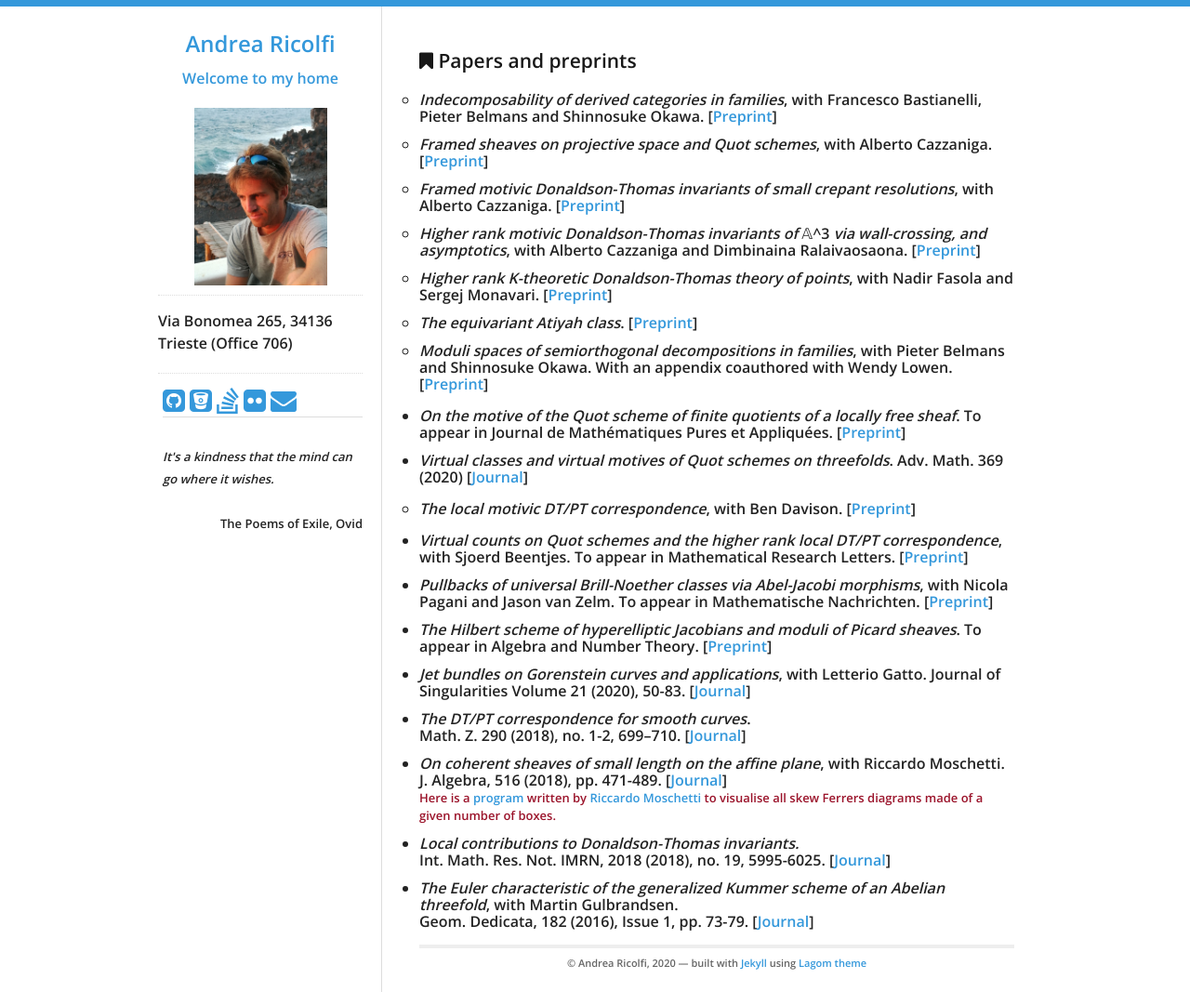
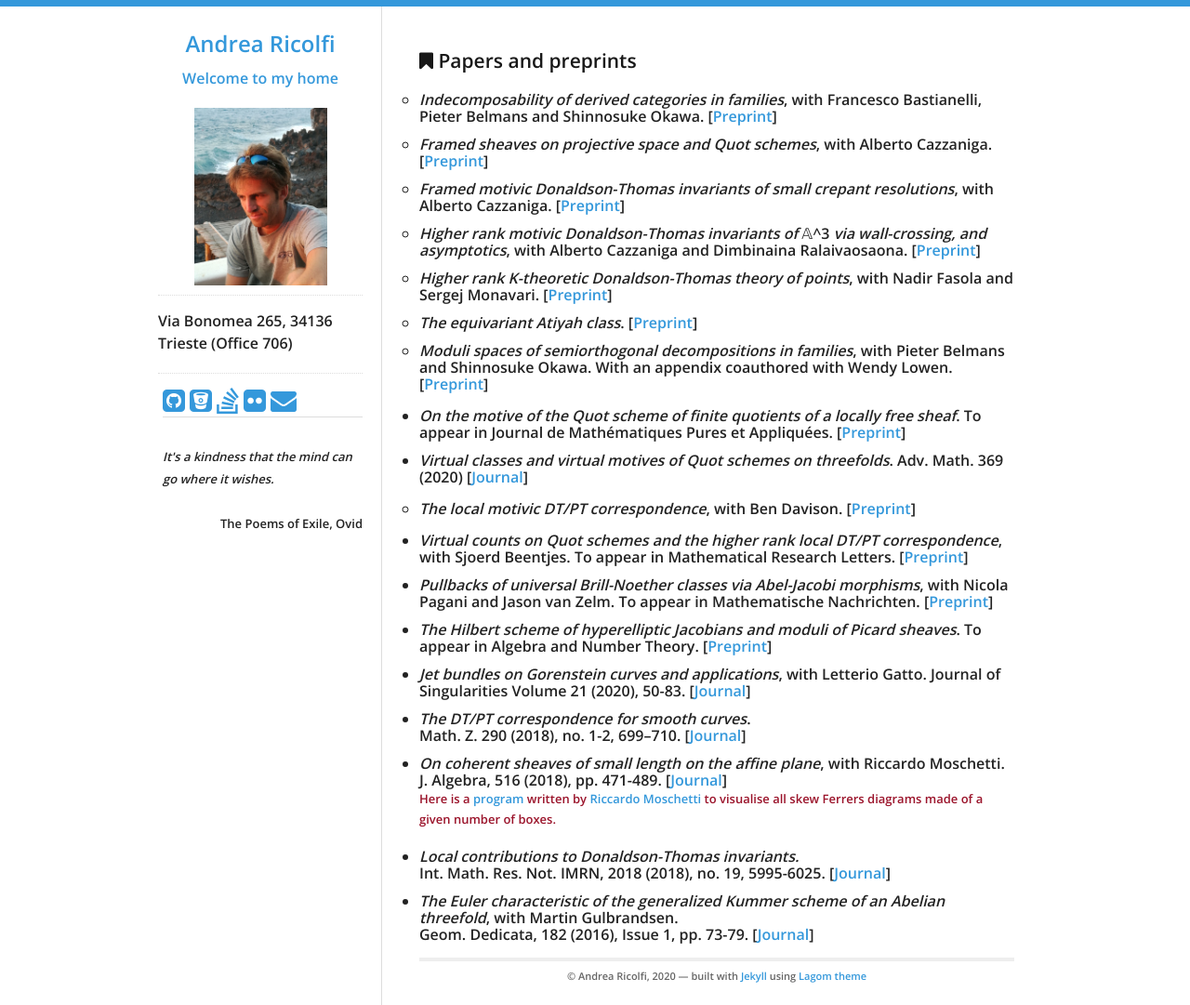
Before and after one commit to atricolfi/atricolfi.github.io, a Jekyll site: the page built from Papers.html, in a window 1280 px wide. Shown: the whole page at 93% size. Built offline with Jekyll 4.4.1, drawn with Linux system fonts in a browser that asks for light colours.

Commit message:
Update Papers.html

```diff
--- a/Papers.html
+++ b/Papers.html
@@ -34,8 +34,8 @@
 Math. Z. 290 (2018), no. 1-2, 699–710. [<a href="https://link.springer.com/article/10.1007/s00209-017-2037-2?wt_mc=Internal.Event.1.SEM.ArticleAuthorOnlineFirst">Journal</a>]</li>
 <li><em>On coherent sheaves of small length on the affine plane</em>, with Riccardo Moschetti. <br>
 J. Algebra, 516 (2018), pp. 471-489. [<a href="https://www.sciencedirect.com/science/article/pii/S0021869318305477?via%3Dihub">Journal</a>] <br>
-<font size="2.5" color="#9B142B">Here is a <a href="moduli.html">program</a> written by <a href="https://sites.google.com/site/moschettiriccardo/">Riccardo Moschetti</a>
-  to visualise all skew Ferrers diagrams made of a given number of boxes.</font></li>
+<p> <font size="2.5" color="#9B142B">Here is a <a href="moduli.html">program</a> written by <a href="https://sites.google.com/site/moschettiriccardo/">Riccardo Moschetti</a>
+  to visualise all skew Ferrers diagrams made of a given number of boxes.</font></p> </li>
 
 <li><em>Local contributions to Donaldson-Thomas invariants.</em> <br>
  Int. Math. Res. Not. IMRN, 2018 (2018), no. 19, 5995-6025. [<a href="https://academic.oup.com/imrn/article-abstract/doi/10.1093/imrn/rnx046/3072970/Local-Contributions-to-Donaldson-Thomas-Invariants?redirectedFrom=fulltext">Journal</a>]</li>
```
